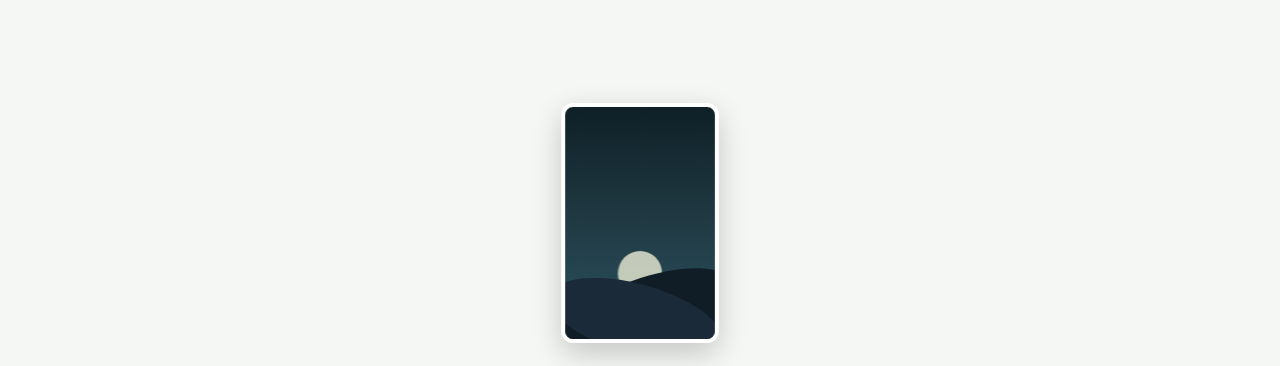
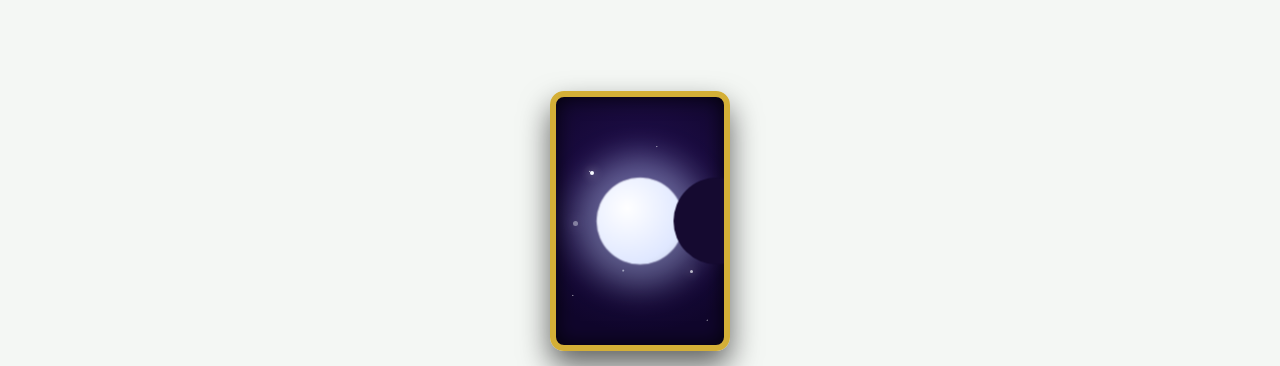
Before and after one commit to Lemira-0706/gamecard, a plain HTML site: page 2026.8.28.html in a window 1280 px wide. Shown: the part 58-424 px from the top of the page. Drawn offline with Linux system fonts and the light colour scheme.

Commit message:
Update 2026.8.28.html

```diff
--- a/2026.8.28.html
+++ b/2026.8.28.html
@@ -2,10 +2,9 @@
 <html lang="zh-CN">
 <head>
 <meta charset="UTF-8">
-<meta name="viewport" content="width=device-width, initial-scale=1.0, maximum-scale=1.0, user-scalable=no, viewport-fit=cover">
+<meta name="viewport" content="width=device-width, initial-scale=1.0, maximum-scale=1.0, user-scalable=no">
 <title>秘卡RPG · 世界随心而动</title>
 <style id="theme-style">
-  /* ===== 主题变量（默认：清雅淡绿）===== */
   :root{
     --bg:#f4f7f4; --panel:#ffffff; --panel2:#f7faf7;
     --primary:#4caf7d; --primary-dark:#3a8c63; --primary-soft:#e8f6ee;
@@ -39,7 +38,7 @@
 </style>
 <style>
   *{box-sizing:border-box; -webkit-tap-highlight-color:transparent;}
-  html,body{margin:0;padding:0;height:100%;}
+  html,body{margin:0;padding:0;height:100%; overscroll-behavior:none; -webkit-user-select:none; user-select:none; -webkit-touch-callout:none; touch-action: manipulation;}
   body{
     font-family:-apple-system,BlinkMacSystemFont,"Segoe UI","PingFang SC","Noto Sans SC","Microsoft YaHei",sans-serif;
     background:var(--bg); color:var(--text); overflow:hidden;
@@ -51,7 +50,6 @@
   ::-webkit-scrollbar-thumb{background:var(--line); border-radius:3px;}
   .app{display:flex; height:100%;}
 
-  /* ===== 侧边栏（全局默认收起，点击汉堡展开）===== */
   .sidebar{
     width:300px; flex-shrink:0; background:var(--panel); border-right:1px solid var(--line);
     display:flex; flex-direction:column; height:100%; z-index:30;
@@ -94,7 +92,6 @@
   .foot-links span{cursor:pointer; padding:4px 8px; border-radius:6px;}
   .foot-links span:hover{background:var(--panel2); color:var(--text);}
 
-  /* ===== 主区域 ===== */
   .main{flex:1; display:flex; flex-direction:column; min-width:0; height:100%; position:relative;}
   .topbar{height:52px; flex-shrink:0; border-bottom:1px solid var(--line); background:var(--panel);
     display:flex; align-items:center; padding:0 14px; gap:10px; z-index:10;}
@@ -105,7 +102,6 @@
   .top-actions{margin-left:auto; display:flex; gap:4px; align-items:center;}
   .model-tag{padding:4px 10px; border-radius:14px; background:var(--chip); font-size:12px; font-weight:600; cursor:pointer; display:flex; align-items:center; gap:4px;}
 
-  /* ===== 首页 ===== */
   .home{flex:1; display:flex; flex-direction:column; align-items:center; justify-content:center; padding:40px 24px; text-align:center; overflow-y:auto;}
   .home h1{font-size:26px; margin:6px 0; font-weight:800;}
   .home .slogan{color:var(--text-soft); font-size:14px; margin-bottom:40px;}
@@ -117,115 +113,96 @@
   .hint{margin-top:18px; color:var(--text-soft); font-size:13px; line-height:1.8;}
   .hint kbd{background:var(--chip); padding:2px 8px; border-radius:6px; font-family:inherit; border:1px solid var(--line);}
 
-  /* ===== 动画卡牌样式（日出东山/月升西山） ===== */
-  .card-3d {
-    width: 160px;
-    height: 240px;
+  /* ===== 单张塔罗卡牌：众星捧月与月相变化 ===== */
+  .single-moon-card {
+    width: 180px;
+    height: 260px;
     position: relative;
-    transform-style: preserve-3d;
-    animation: cardSpin 12s infinite ease-in-out;
-    margin-bottom: 20px;
-  }
-  .card-face {
+    border-radius: 14px;
+    border: 6px solid #d4af37;
+    background: radial-gradient(circle at 50% 40%, #251155, #10062c 80%);
+    box-shadow: inset 0 0 20px rgba(0,0,0,.8), 0 15px 30px rgba(0,0,0,.6);
+    overflow: hidden;
+    margin-bottom: 24px;
+    display: flex;
+    justify-content: center;
+    align-items: center;
+  }
+
+  /* 众星捧月背景：闪烁的密集点阵 */
+  .bg-stars {
     position: absolute;
-    width: 100%;
-    height: 100%;
-    border-radius: 12px;
-    backface-visibility: hidden;
-    overflow: hidden;
-    box-shadow: 0 10px 30px rgba(0,0,0,.2);
-    border: 4px solid #fff;
-  }
-  /* 正面：日出东山 */
-  .card-front {
-    background: linear-gradient(to bottom, #ff9a9e, #fad0c4, #fbc2eb);
-  }
-  .card-front .sun {
+    inset: 0;
+    background-image:
+      radial-gradient(1px 1px at 20% 30%, #fff, transparent),
+      radial-gradient(1.5px 1.5px at 40% 70%, #fff, transparent),
+      radial-gradient(1px 1px at 60% 20%, #fff, transparent),
+      radial-gradient(2px 2px at 80% 40%, #fff, transparent),
+      radial-gradient(1px 1px at 10% 80%, #fff, transparent),
+      radial-gradient(1px 1px at 90% 90%, #fff, transparent);
+    animation: bgStarsGlow 4s ease-in-out infinite;
+  }
+
+  /* 部分较大的星星 */
+  .star {
     position: absolute;
-    width: 50px;
-    height: 50px;
     background: #fff;
     border-radius: 50%;
-    left: 50%;
-    transform: translateX(-50%);
-    bottom: 40px;
-    animation: sunRise 6s ease-in-out infinite;
-  }
-  .card-front .wave {
+    animation: starTwinkle 2s ease-in-out infinite;
+  }
+  .star1 { width: 4px; height: 4px; top: 30%; left: 20%; box-shadow: 0 0 10px #fff; }
+  .star2 { width: 3px; height: 3px; top: 70%; left: 80%; box-shadow: 0 0 10px #fff; animation-delay: .5s; }
+  .star3 { width: 5px; height: 5px; top: 50%; left: 10%; box-shadow: 0 0 15px #fff; animation-delay: 1s; }
+
+  /* 月相变化核心 */
+  .moon-phase {
+    position: relative;
+    width: 80px;
+    height: 80px;
+    border-radius: 50%;
+    background: radial-gradient(circle at 35% 35%, #ffffff, #e0e8ff 70%, #c0c8e0);
+    box-shadow: 0 0 30px 20px rgba(200, 220, 255, .4);
+    z-index: 2;
+    animation: moonCycle 12s ease-in-out infinite;
+  }
+
+  /* 使用伪元素作为“阴影”来遮挡月球，实现完美月相 */
+  .moon-phase::after {
+    content: '';
     position: absolute;
-    width: 200px;
+    top: 0;
+    left: 0;
+    width: 80px;
     height: 80px;
-    background: #4a235a;
     border-radius: 50%;
-    bottom: -20px;
-    left: -20px;
-    transform: rotate(-20deg);
-  }
-  .card-front .wave2 {
-    position: absolute;
-    width: 180px;
-    height: 70px;
-    background: #6a2c70;
-    border-radius: 50%;
-    bottom: -15px;
-    right: -10px;
-    transform: rotate(15deg);
-  }
-  /* 背面：月升西山 */
-  .card-back {
-    transform: rotateY(180deg);
-    background: linear-gradient(to bottom, #0f2027, #203a43, #2c5364);
-  }
-  .card-back .moon {
-    position: absolute;
-    width: 45px;
-    height: 45px;
-    background: #f5f5dc;
-    border-radius: 50%;
-    left: 50%;
-    transform: translateX(-50%);
-    bottom: 40px;
-    animation: moonRise 6s ease-in-out infinite;
-  }
-  .card-back .wave {
-    position: absolute;
-    width: 200px;
-    height: 80px;
-    background: #101c26;
-    border-radius: 50%;
-    bottom: -20px;
-    left: -20px;
-    transform: rotate(-20deg);
-  }
-  .card-back .wave2 {
-    position: absolute;
-    width: 180px;
-    height: 70px;
-    background: #1b2a38;
-    border-radius: 50%;
-    bottom: -15px;
-    right: -10px;
-    transform: rotate(15deg);
-  }
-  @keyframes cardSpin {
-    0% { transform: rotateY(0deg); }
-    50% { transform: rotateY(180deg); }
-    100% { transform: rotateY(360deg); }
-  }
-  /* 优化动画：平滑升起-停顿-落下 */
-  @keyframes sunRise {
-    0% { bottom: 20px; opacity: 0; }
-    25% { opacity: 1; }
-    50% { bottom: 120px; opacity: 1; }
-    75% { opacity: 1; }
-    100% { bottom: 20px; opacity: 0; }
-  }
-  @keyframes moonRise {
-    0% { bottom: 20px; opacity: 0; }
-    25% { opacity: 1; }
-    50% { bottom: 120px; opacity: 1; }
-    75% { opacity: 1; }
-    100% { bottom: 20px; opacity: 0; }
+    background: #150a30; /* 与卡牌背景色一致 */
+    z-index: 3;
+    animation: shadowMove 12s ease-in-out infinite;
+  }
+
+  /* 月相自然变化（阴影在黑球上左右移动） */
+  @keyframes shadowMove {
+    0%, 100% { transform: translateX(0px); }          /* 新月/全遮挡 */
+    25% { transform: translateX(40px); }              /* 上弦月/半遮挡 */
+    50% { transform: translateX(80px); }              /* 满月/无遮挡 */
+    75% { transform: translateX(40px); }              /* 下弦月/半遮挡 */
+  }
+
+  @keyframes moonCycle {
+    0%, 100% { opacity: .9; transform: scale(1); }
+    25% { opacity: 1; transform: scale(1.05); }
+    50% { opacity: 1; transform: scale(1.1); }
+    75% { opacity: 1; transform: scale(1.05); }
+  }
+
+  @keyframes starTwinkle {
+    0%, 100% { opacity: .4; }
+    50% { opacity: 1; }
+  }
+
+  @keyframes bgStarsGlow {
+    0%, 100% { opacity: .5; }
+    50% { opacity: .9; }
   }
 
   /* ===== 聊天区 ===== */
@@ -240,7 +217,7 @@
   .msg-row.me .msg-body{align-items:flex-end;}
   .msg-meta{font-size:11px; color:var(--text-soft); padding:0 4px; display:flex; gap:8px; align-items:center;}
   .msg-name{font-weight:700;}
-  .bubble{position:relative; padding:10px 14px; border-radius:16px; font-size:14px; line-height:1.5; word-break:break-word; box-shadow:var(--shadow);}
+  .bubble{position: relative; padding:10px 14px; border-radius:16px; font-size:14px; line-height:1.5; word-break:break-word; box-shadow:var(--shadow); white-space: pre-wrap;}
   .msg-row.me .bubble{background:var(--bubble-me); color:#fff; border-bottom-right-radius:4px;}
   .msg-row:not(.me) .bubble{background:var(--bubble-other); border:1px solid var(--line); border-bottom-left-radius:4px;}
   .msg-actions{display:none; gap:10px; font-size:11px; color:var(--text-soft); padding:2px 6px;}
@@ -248,10 +225,9 @@
   .msg-row.me:hover .msg-actions{display:flex; justify-content:flex-end;}
   .msg-actions span:hover{color:var(--primary);}
   .sys-badge{font-size:10px; background:var(--primary-soft); color:var(--primary-dark); padding:1px 6px; border-radius:6px; font-weight:700;}
-  .typing{opacity:.6; font-style:italic;}
-
-  /* 输入区 */
-  .input-bar{border-top:1px solid var(--line); background:var(--panel); .input-bar{border-top:1px solid var(--line); background:var(--panel); padding:10px 12px; padding-bottom: calc(10px + env(safe-area-inset-bottom)); flex-shrink:0;}; flex-shrink:0;}
+  .typing{opacity:.6; font-style:italic; color:var(--text-soft);}
+
+  .input-bar{border-top:1px solid var(--line); background:var(--panel); padding:10px 12px; flex-shrink:0; padding-bottom: calc(10px + env(safe-area-inset-bottom));}
   .input-tools{display:flex; gap:6px; margin-bottom:8px; align-items:center;}
   .tool-btn{padding:6px 10px; border-radius:10px; font-size:12px; color:var(--text-soft); display:flex; align-items:center; gap:4px;}
   .tool-btn:hover{background:var(--panel2);}
@@ -259,10 +235,9 @@
   .input-row{display:flex; gap:8px; align-items:flex-end;}
   .input-row textarea{flex:1; resize:none; border:1px solid var(--line); border-radius:16px; padding:10px 14px; font-size:14px; outline:none; max-height:120px; background:var(--panel2); border-radius:18px;}
   .input-row textarea:focus{border-color:var(--primary);}
-  .send-btn{background:var(--primary); color:#fff; width:44px;height:44px;border-radius:50%;display:flex;align-items:center;justify-content:center;flex-shrink:0; box-shadow:var(--shadow);}
+  .send-btn{background:var(--primary); color:#fff; width:50px;height:50px;border-radius:50%;display:flex;align-items:center;justify-content:center;flex-shrink:0; box-shadow:var(--shadow); font-size:20px;}
   .send-btn:active{transform:scale(.92);}
 
-  /* ===== 弹窗通用 ===== */
   .mask{position:fixed; inset:0; background:rgba(0,0,0,.45); z-index:100; display:flex; align-items:center; justify-content:center; padding:16px;}
   .modal{background:var(--panel); border-radius:20px; width:100%; max-width:720px; max-height:92vh; display:flex; flex-direction:column; overflow:hidden; box-shadow:0 20px 60px rgba(0,0,0,.25);}
   .modal.sm{max-width:420px;}
@@ -277,7 +252,6 @@
   .close-x{font-size:22px; color:var(--text-soft); width:32px;height:32px;display:flex;align-items:center;justify-content:center;border-radius:50%;}
   .close-x:hover{background:var(--panel2);}
 
-  /* 标签页 */
   .tabs{display:flex; border-bottom:1px solid var(--line); overflow-x:auto; flex-shrink:0; padding:0 8px;}
   .tab{padding:13px 14px; font-size:13px; font-weight:600; color:var(--text-soft); white-space:nowrap; border-bottom:2px solid transparent; display:flex; align-items:center; gap:5px;}
   .tab.active{color:var(--primary); border-bottom-color:var(--primary);}
@@ -291,7 +265,6 @@
   .req{color:var(--danger);}
   .field .tip{font-size:11px; color:var(--text-soft); font-weight:400; margin-left:auto;}
 
-  /* 【修复深色模式下输入框看不清楚的问题】 */
   .field input,.field textarea,.field select{
     width:100%; padding:12px 14px; border:1px solid var(--line); border-radius:12px; background:var(--panel2); outline:none;
     font-size:13px; color: var(--text); box-shadow: inset 0 2px 4px rgba(0,0,0,.05); transition: all .2s;
@@ -301,7 +274,6 @@
   .field input::placeholder, .field textarea::placeholder{color:var(--text-soft); opacity:.7;}
   .row2{display:grid; grid-template-columns:1fr 1fr; gap:14px;}
 
-  /* 角色卡 */
   .char-cards{display:grid; grid-template-columns:repeat(auto-fill,minmax(200px,1fr)); gap:14px;}
   .char-card{border:1px solid var(--line); border-radius:14px; padding:14px; background:var(--panel2); position:relative;}
   .char-card .del{position:absolute; top:10px; right:10px;}
@@ -320,7 +292,6 @@
   .preset-chip .e{font-size:20px;}
   .preset-chip .t{font-size:12px; font-weight:700;}
 
-  /* 设置 */
   .settings-group{margin-bottom:22px;}
   .settings-group h4{font-size:13px; margin:0 0 10px; padding-bottom:8px; border-bottom:1px solid var(--line); display:flex; align-items:center; gap:6px;}
   .api-row{display:flex; gap:10px; align-items:center; padding:10px; border:1px solid var(--line); border-radius:12px; margin-bottom:8px;}
@@ -334,7 +305,6 @@
   .data-btns{display:flex; gap:10px; flex-wrap:wrap;}
   .data-btns .btn{flex:1; min-width:120px; display:flex; align-items:center; justify-content:center; gap:6px;}
 
-  /* 空态 */
   .empty{flex:1; display:flex; flex-direction:column; align-items:center; justify-content:center; color:var(--text-soft); gap:10px; padding:40px;}
   .empty .e{font-size:48px;}
 
@@ -348,7 +318,6 @@
   .toast{position:fixed; bottom:80px; left:50%; transform:translateX(-50%); background:var(--text); color:var(--panel); padding:10px 22px; border-radius:20px; font-size:13px; z-index:200; opacity:0; transition:opacity .3s; pointer-events:none;}
   .toast.show{opacity:1;}
 
-  /* ===== 多页面导航（创作世界：总览 → 各模块子页）===== */
   .page-head{padding:14px 20px; border-bottom:1px solid var(--line); display:flex; align-items:center; gap:10px; flex-shrink:0; background:var(--panel);}
   .page-head .back{width:32px;height:32px;border-radius:50%;display:flex;align-items:center;justify-content:center;color:var(--text-soft);font-size:18px;}
   .page-head .back:hover{background:var(--panel2);}
@@ -356,7 +325,6 @@
   .page-head .ps{font-size:11px;color:var(--text-soft);}
   .page-body{flex:1; overflow-y:auto; padding:20px;}
 
-  /* 世界卡片网格（所有世界） */
   .world-cards{display:grid; grid-template-columns:repeat(auto-fill,minmax(240px,1fr)); gap:16px;}
   .world-card{border:1px solid var(--line); border-radius:18px; padding:18px; background:var(--panel); box-shadow:var(--shadow); cursor:pointer; transition:transform .15s, border-color .15s; position:relative;}
   .world-card:hover{transform:translateY(-3px); border-color:var(--primary);}
@@ -373,7 +341,6 @@
   .cards-toolbar{display:flex; align-items:center; gap:10px; margin-bottom:16px;}
   .cards-toolbar .seg{font-size:13px; color:var(--text-soft); margin-left:auto;}
 
-  /* 模块总览卡片 */
   .module-cards{display:grid; grid-template-columns:repeat(auto-fill,minmax(210px,1fr)); gap:14px;}
   .module-card{border:1px solid var(--line); border-radius:16px; padding:16px; background:var(--panel); cursor:pointer; transition:all .15s; position:relative;}
   .module-card:hover{border-color:var(--primary); box-shadow:var(--shadow);}
@@ -467,7 +434,12 @@ const Store = {
     sendMode:'group',
   },
   save(){
-    try{ localStorage.setItem('mika_rpg_v1', JSON.stringify(this.state)); }catch(e){}
+    try{
+        localStorage.setItem('mika_rpg_v1', JSON.stringify(this.state));
+    }catch(e){
+        console.warn('本地存储失败，可能是APP清理了缓存或者存储已满', e);
+        toast('⚠️ 数据保存失败，请检查存储空间');
+    }
   },
   load(){
     try{
@@ -645,9 +617,9 @@ const UI = {
       else if(act==='delchat'){ if(confirm('删除这条对话？')) Store.deleteChat(wid,cid); }
     });
 
-    $('#btnCreateWorld').onclick=()=>{ this.closeMobile(); Modals.openCreateWorld(); };
-   $('#btnSettings').onclick=()=>{ this.closeMobile(); Modals.openSettings(); };
-$('#btnAllCards').onclick=()=>{ this.closeMobile(); Modals.openAllCards(); };
+    $('#btnCreateWorld').onclick=()=>Modals.openCreateWorld();
+    $('#btnSettings').onclick=()=>Modals.openSettings();
+    $('#btnAllCards').onclick=()=>Modals.openAllCards();
   },
   _filterWorlds(q){
     q=(q||'').trim().toLowerCase();
@@ -676,17 +648,13 @@ $('#btnAllCards').onclick=()=>{ this.closeMobile(); Modals.openAllCards(); };
           </div>
         </div>
         <div class="home">
-          <div class="card-3d">
-            <div class="card-face card-front">
-              <div class="sun"></div>
-              <div class="wave"></div>
-              <div class="wave2"></div>
-            </div>
-            <div class="card-face card-back">
-              <div class="moon"></div>
-              <div class="wave"></div>
-              <div class="wave2"></div>
-            </div>
+          <!-- 单张卡牌：众星捧月，月相变化 -->
+          <div class="single-moon-card">
+              <div class="bg-stars"></div>
+              <div class="star star1"></div>
+              <div class="star star2"></div>
+              <div class="star star3"></div>
+              <div class="moon-phase"></div>
           </div>
           <h1>世界随心而动</h1>
           <div class="slogan">指尖诞生的新世界，为命运洗牌。</div>
@@ -722,6 +690,7 @@ $('#btnAllCards').onclick=()=>{ this.closeMobile(); Modals.openAllCards(); };
       </div>
       <div class="chat-area ${w.visual?.bgType==='image'?'with-bg':''}" id="chatArea" style="${bgStyle}"></div>
       <div class="input-bar">
+        <div id="simulateHint" style="font-size:11px;color:var(--warn);padding:0 4px 4px;display:none;">⚠️ 未配置 API Key，当前使用内置模拟回复</div>
         <div class="input-tools">
           <button class="tool-btn ${Store.state.sendMode==='dimension'?'active':''}" id="modeDim" title="仅宿主与位面系统可见">🎴 位面私聊</button>
           <button class="tool-btn ${Store.state.sendMode==='group'?'active':''}" id="modeGroup" title="群聊：所有角色可见">💬 群聊</button>
@@ -736,6 +705,12 @@ $('#btnAllCards').onclick=()=>{ this.closeMobile(); Modals.openAllCards(); };
 
     this.renderMessages();
     this._wireChat(w);
+
+    const hasKey = w.api?.apiKey || Store.state.globalApi?.[w.api?.provider]?.apiKey;
+    const hint = document.getElementById('simulateHint');
+    if(hint){
+        hint.style.display = hasKey ? 'none' : 'block';
+    }
   },
 
   renderMessages(){
@@ -781,7 +756,7 @@ $('#btnAllCards').onclick=()=>{ this.closeMobile(); Modals.openAllCards(); };
         </div>`;
     });
     area.innerHTML=html;
-    setTimeout(()=>{ area.scrollTop = area.scrollHeight; }, 50);
+    area.scrollTop=area.scrollHeight;
 
     $$('[data-act]',area).forEach(b=>b.onclick=e=>{
       const act=b.dataset.act, mid=b.dataset.mid;
@@ -817,12 +792,28 @@ $('#btnAllCards').onclick=()=>{ this.closeMobile(); Modals.openAllCards(); };
       this.simulateReply(w,chat,false,targetPid,isDim);
     };
     send.onclick=doSend;
-    ta.oninput=()=>{ ta.style.height='auto'; ta.style.height=Math.min(ta.scrollHeight,120)+'px'; };
-    ta.onkeydown=e=>{ if(e.key==='Enter'&&!e.shiftKey){ e.preventDefault(); doSend();} };
+    if(window.visualViewport){
+        window.visualViewport.addEventListener('resize', ()=>{
+            const chatArea = $('#chatArea');
+            if(chatArea) chatArea.scrollTop = chatArea.scrollHeight;
+        });
+    }
   },
 
   simulateReply(w, chat, regen, forcedTarget, isDim){
     const participants=Store.getChatParticipants(w);
+
+    if(regen){
+      for(let i = chat.messages.length - 1; i >= 0; i--){
+        if(chat.messages[i].from !== 'me' && chat.messages[i].pid !== 'system'){
+          chat.messages.splice(i, 1);
+          Store.save();
+          UI.renderMessages();
+          break;
+        }
+      }
+    }
+
     let responder=null;
     if(isDim){
       responder=participants.find(p=>p.pid==='system') || participants[1];
@@ -886,7 +877,6 @@ const Modals = {
     const c=w.characters;
     let activeSub='basic';
 
-    // 模块定义
     const modules=[
       {id:'basic',     icon:'⚙️', title:'基础设定',  desc:'世界名称 / 世界观（必填）', req:true},
       {id:'dimension', icon:'🎴', title:'位面系统',  desc:'给宿主下发任务、传达信息，仅宿主可见', optional:true},
@@ -1002,10 +992,9 @@ const Modals = {
     show('overview');
 
     $('.btn-cancel',modal).onclick=()=>{ this.close(); UI.renderSidebar(); UI.renderMain(); };
-    $('#saveWorld',modal).onclick=()=>this._saveWorld(w, modal, show); // 传入 show 函数用于保存后返回
-  },
-
-  /* 视觉页面精简：仅保留聊天背景设置 */
+    $('#saveWorld',modal).onclick=()=>this._saveWorld(w, modal, show);
+  },
+
   _subHTML(id, w){
     const c=w.characters;
     switch(id){
@@ -1058,7 +1047,6 @@ const Modals = {
           💡 填入 API Key 即可对话（建议配合自建中转服务解决跨域）。未配置时走内置模拟回复。
         </div>`;
 
-      /* 【视觉】设置页精简：不再显示角色头像和文字设定，仅保留背景设置 */
       case 'visual': return `
         <div class="field"><label>🖼️ 聊天背景</label>
           <select data-f="bgType">
@@ -1076,6 +1064,14 @@ const Modals = {
 
   _wireSub(body, subId, w){
     const c=w.characters;
+
+    const bgColorInput = $('[data-f="bgColor"]', body);
+    if(bgColorInput){
+        bgColorInput.addEventListener('input', (e) => {
+            const chatArea = $('#chatArea');
+            if(chatArea) chatArea.style.background = e.target.value;
+        });
+    }
     $$('.mini-avatar input',body).forEach(inp=>{
       inp.onchange=e=>{
         const file=e.target.files[0]; if(!file)return;
@@ -1109,7 +1105,6 @@ const Modals = {
     this._wireSub(body, subId, w);
   },
 
-  /* 修复【宿主】无法保存的 Bug */
   _saveWorld(w, modal, show){
     const body=$('#pageBody',modal);
     const g=(sel)=>body.querySelector(sel);
@@ -1120,7 +1115,6 @@ const Modals = {
     if(worldF && !worldTxt){ toast('世界观设定为必填项'); worldF.focus(); return; }
     if(storyF && !storyTxt){ toast('故事线为必填项'); storyF.focus(); return; }
 
-    // 处理基础字段
     if(name) w.name=name;
     if(g('[data-f="tags"]')) w.tags=g('[data-f="tags"]').value.trim();
     if(g('[data-f="emoji"]')) w.emoji=g('[data-f="emoji"]').value.trim()||'🌍';
@@ -1128,12 +1122,10 @@ const Modals = {
     if(g('[data-f="dimension"]')) w.dimension=g('[data-f="dimension"]').value.trim();
     if(storyTxt!==undefined) w.story=storyTxt;
 
-    // 处理系统（位面系统）
     if(g('[data-f="dimension"]') && w.characters.system){
       w.characters.system.desc = g('[data-f="dimension"]').value.trim() || w.characters.system.desc || '负责发布任务、提示进度。';
     }
 
-    /* 【修复宿主问题】：无论是否已有宿主对象，只要页面存在宿主卡片，都自动创建对象并保存数据 */
     const hostCard = body.querySelector('[data-char="host"]');
     if(hostCard) {
       if(!w.characters.host) {
@@ -1144,7 +1136,6 @@ const Modals = {
       w.characters.host.desc = hostCard.querySelector('[data-cf="desc"]')?.value.trim() || '';
     }
 
-    // 处理目标/配角/NPC群像
     if(g('[data-f="target"]')) {
       if(!w.characters.target) w.characters.target = {name:'目标对象', role:'', desc:'', color:colorFromName('target'), img:''};
       w.characters.target.desc = g('[data-f="target"]').value.trim();
@@ -1158,7 +1149,6 @@ const Modals = {
       w.characters.npc.desc = g('[data-f="npc"]').value.trim();
     }
 
-    // 处理背景与API
     if(g('[data-f="bgType"]')){
       w.visual.bgType=g('[data-f="bgType"]').value;
       if(w.visual.bgType==='color') w.visual.bgValue=g('[data-f="bgColor"]')?.value||'#ffffff';
@@ -1179,11 +1169,10 @@ const Modals = {
     Store.state.currentChatId=w.chats[0].id;
     Store.save();
 
-    /* 【修复保存后返回首页问题】：保存成功仅在当前创作弹窗中返回总览，并刷新侧边栏 */
     toast('世界已保存 🎉');
     UI.renderSidebar();
     if(show) {
-      show('overview'); // 保持在创作新世界页面，返回总览页
+      show('overview');
     }
   },
 
@@ -1372,11 +1361,7 @@ const Modals = {
       }; r.readAsText(f);
     };
     $('#resetData',modal).onclick=()=>{
-  const finalCheck = prompt('确定清空所有数据？此操作不可撤销。\n请输入"清空"两个字确认：');
-  if(finalCheck === '清空'){
-    localStorage.removeItem('mika_rpg_v1');
-    location.reload();
-  }
+      if(confirm('确定清空所有数据？此操作不可撤销。')){ localStorage.removeItem('mika_rpg_v1'); location.reload(); }
     };
     $('#saveSettings',modal).onclick=()=>{
       const nga={};
@@ -1437,10 +1422,6 @@ const API = {
     part.forEach(p=>{
       if(p.isHost) lines.push(`【宿主/玩家：${p.name}】${p.desc||''}`);
       else if(p.isSystem) lines.push(`【位面系统】${p.desc||''}`);
-      else if (p.pid === 'target' || p.pid === 'sidekick' || p.pid === 'npc') {
-    // 针对群像角色，明确提示 AI 这是一组角色
-    lines.push(`【${p.name}（${p.role || '群像'}）】\n${p.desc || '未提供详细设定'}\n请注意：这里描述的是多个角色，你在回复时应根据上下文选择其中一个角色进行扮演，避免混淆。`);
-}
       else lines.push(`【角色 ${p.name}（${p.role||''}）】${p.desc||''}`);
     });
     const resp=part.find(p=>p.pid===responderPid);
@@ -1489,6 +1470,19 @@ UI.simulateReply=function(w, chat, regen, forcedTarget, isDim){
 };
 
 function init(){
+  const setStatusBarColor = () => {
+    if (window.Capacitor && window.Capacitor.Plugins && window.Capacitor.Plugins.StatusBar) {
+      const color = getComputedStyle(document.documentElement).getPropertyValue('--panel').trim() || '#ffffff';
+      window.Capacitor.Plugins.StatusBar.setBackgroundColor({ color: color });
+      window.Capacitor.Plugins.StatusBar.setStyle({ style: 'DEFAULT' });
+    }
+  };
+  setStatusBarColor();
+
+  document.querySelectorAll('[data-theme]').forEach(el => {
+      el.addEventListener('click', setStatusBarColor);
+  });
+
   Store.load();
   document.body.setAttribute('data-theme', Store.state.theme||'qinglu');
   UI.renderSidebar();
@@ -1507,6 +1501,29 @@ function init(){
   document.addEventListener('keydown',e=>{
     if(e.key==='Escape'){ Modals.close(); }
   });
+
+  document.addEventListener('backbutton', (e) => {
+      if (Modals.current) {
+          e.preventDefault();
+          Modals.close();
+          return;
+      }
+      if (Store.state.currentWorldId) {
+          e.preventDefault();
+          Store.state.currentWorldId = null;
+          Store.state.currentChatId = null;
+          Store.state.expandedWorldId = null;
+          Store.save();
+          UI.renderSidebar();
+          UI.renderMain();
+          return;
+      }
+      if ($('#sidebar').classList.contains('open')) {
+          e.preventDefault();
+          UI.closeMobile();
+          return;
+      }
+  });
 }
 init();
 </script>
```
Lines whose indentation alone changed are shown as unchanged.
